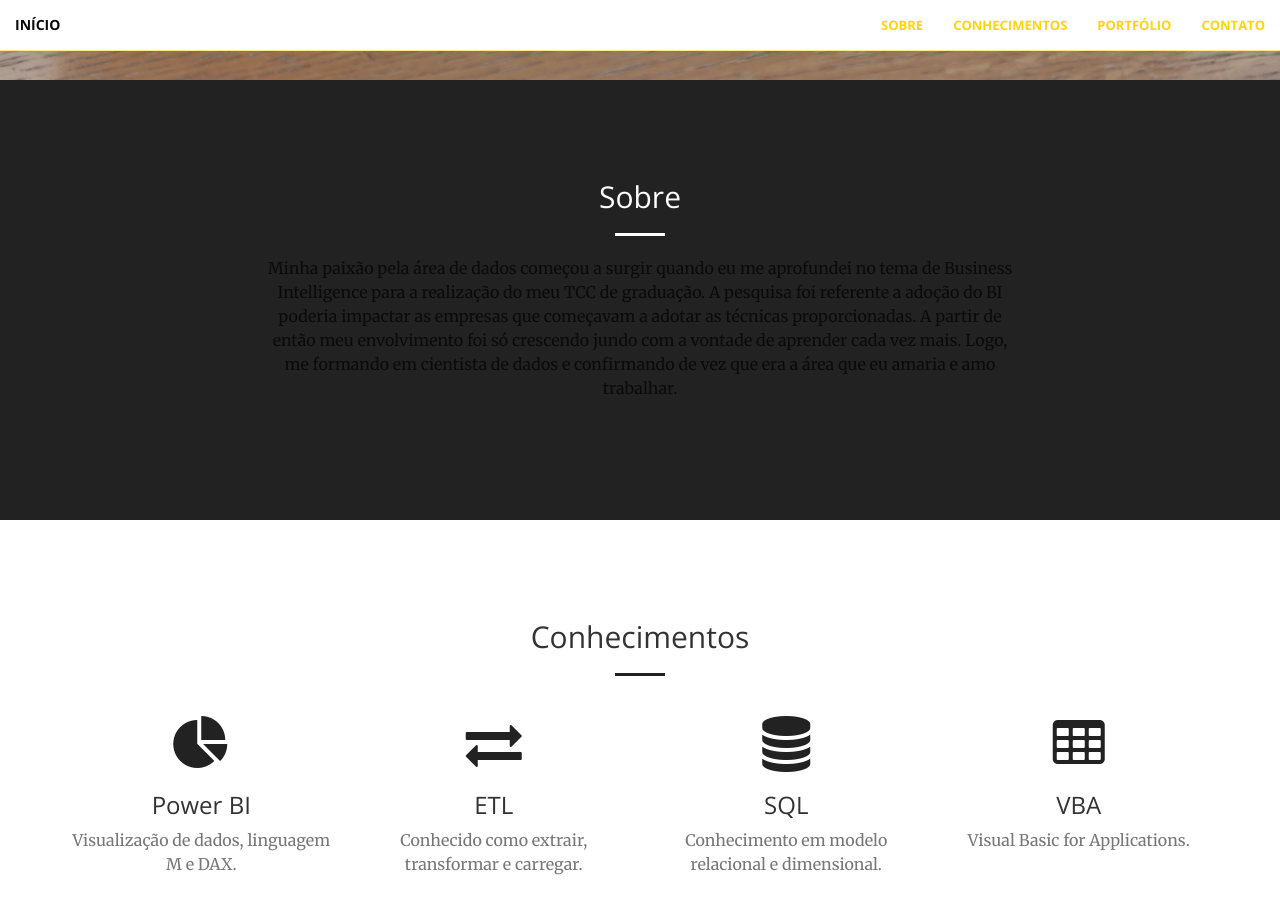
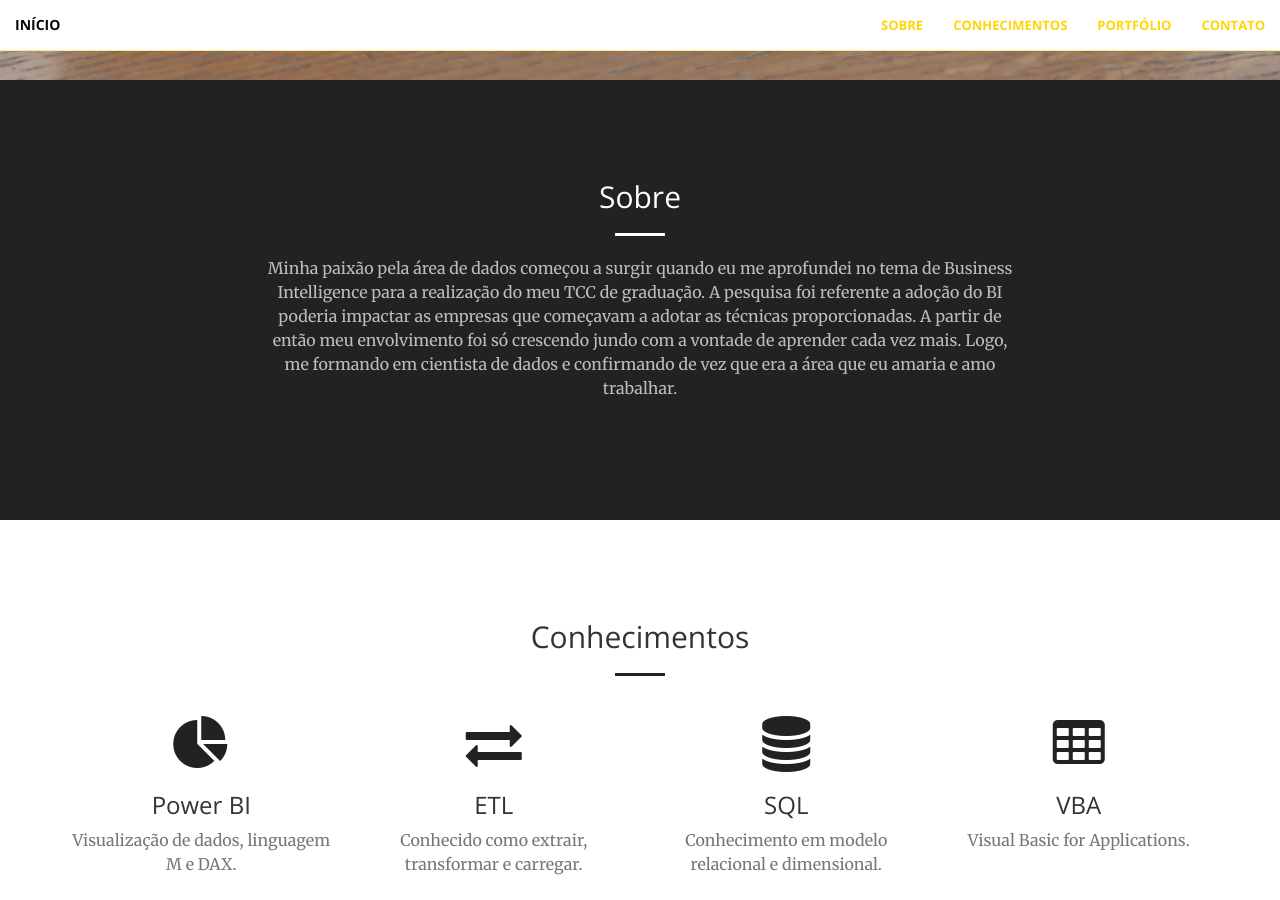
Before and after one commit to jeandata/BI, a Jekyll site: the page built from index.html, in a window 1280 px wide and 900 px high, scrolled down 820 px. Built offline with Jekyll 4.4.1, drawn with Linux system fonts in a browser that asks for light colours.

Commit message:
Update _base.scss

```diff
--- a/_sass/_base.scss
+++ b/_sass/_base.scss
@@ -48,11 +48,11 @@ p {
 
 .bg-dark {
     background-color: $theme-dark;
-    color: black;
+    color: white;
 }
 
 .text-faded {
-    color: rgba(black, .7);
+    color: rgba(white, .7);
 }
 
 section {
```
